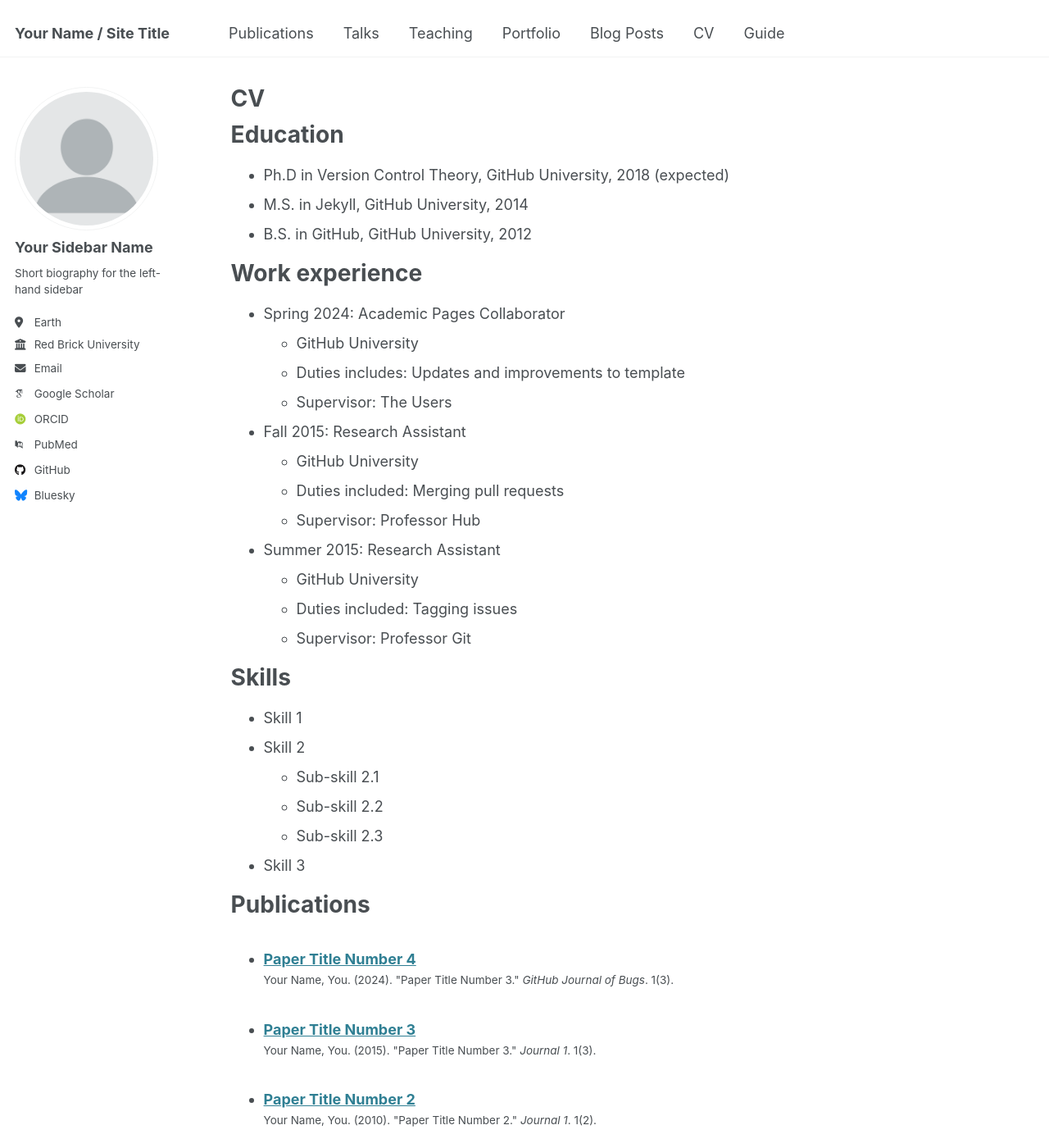
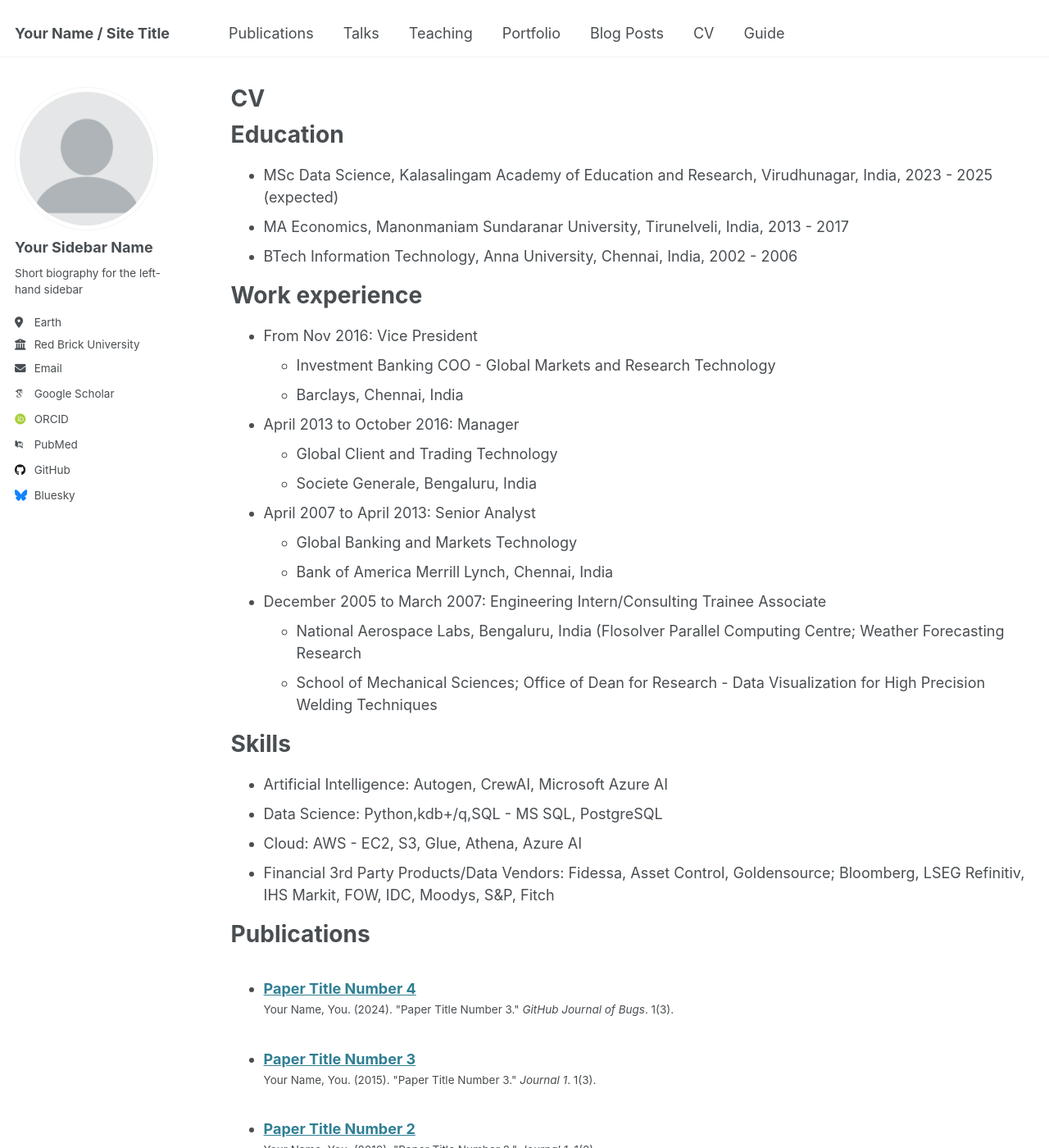
Before and after one commit to rajkannanrajan/rajkannanrajan.github.io, a Jekyll site: the page built from _pages/cv.md, in a window 1280 px wide and 1400 px high. Shown: the whole window at 82% size. Built offline with Jekyll 4.4.1, drawn with Linux system fonts in a browser that asks for light colours; some web fonts are replaced.

Commit message:
Update cv.md

```diff
--- a/_pages/cv.md
+++ b/_pages/cv.md
@@ -11,35 +11,34 @@ redirect_from:
 
 Education
 ======
-* Ph.D in Version Control Theory, GitHub University, 2018 (expected)
-* M.S. in Jekyll, GitHub University, 2014
-* B.S. in GitHub, GitHub University, 2012
+* MSc Data Science, Kalasalingam Academy of Education and Research, Virudhunagar, India, 2023 - 2025 (expected)
+* MA Economics, Manonmaniam Sundaranar University, Tirunelveli, India, 2013 - 2017
+* BTech Information Technology, Anna University, Chennai, India, 2002 - 2006
 
 Work experience
 ======
-* Spring 2024: Academic Pages Collaborator
-  * GitHub University
-  * Duties includes: Updates and improvements to template
-  * Supervisor: The Users
+* From Nov 2016: Vice President
+  * Investment Banking COO - Global Markets and Research Technology
+  * Barclays, Chennai, India
 
-* Fall 2015: Research Assistant
-  * GitHub University
-  * Duties included: Merging pull requests
-  * Supervisor: Professor Hub
+* April 2013 to October 2016: Manager
+  * Global Client and Trading Technology
+  * Societe Generale, Bengaluru, India
 
-* Summer 2015: Research Assistant
-  * GitHub University
-  * Duties included: Tagging issues
-  * Supervisor: Professor Git
+* April 2007 to April 2013: Senior Analyst
+  * Global Banking and Markets Technology
+  * Bank of America Merrill Lynch, Chennai, India
+
+* December 2005 to March 2007: Engineering Intern/Consulting Trainee Associate
+  * National Aerospace Labs, Bengaluru, India (Flosolver Parallel Computing Centre; Weather Forecasting Research
+  * School of Mechanical Sciences; Office of Dean for Research - Data Visualization for High Precision Welding Techniques
 
 Skills
 ======
-* Skill 1
-* Skill 2
-  * Sub-skill 2.1
-  * Sub-skill 2.2
-  * Sub-skill 2.3
-* Skill 3
+* Artificial Intelligence: Autogen, CrewAI, Microsoft Azure AI
+* Data Science: Python,kdb+/q,SQL - MS SQL, PostgreSQL
+* Cloud: AWS - EC2, S3, Glue, Athena, Azure AI
+* Financial 3rd Party Products/Data Vendors: Fidessa, Asset Control, Goldensource; Bloomberg, LSEG Refinitiv, IHS Markit, FOW, IDC, Moodys, S&P, Fitch
 
 Publications
 ======
```
